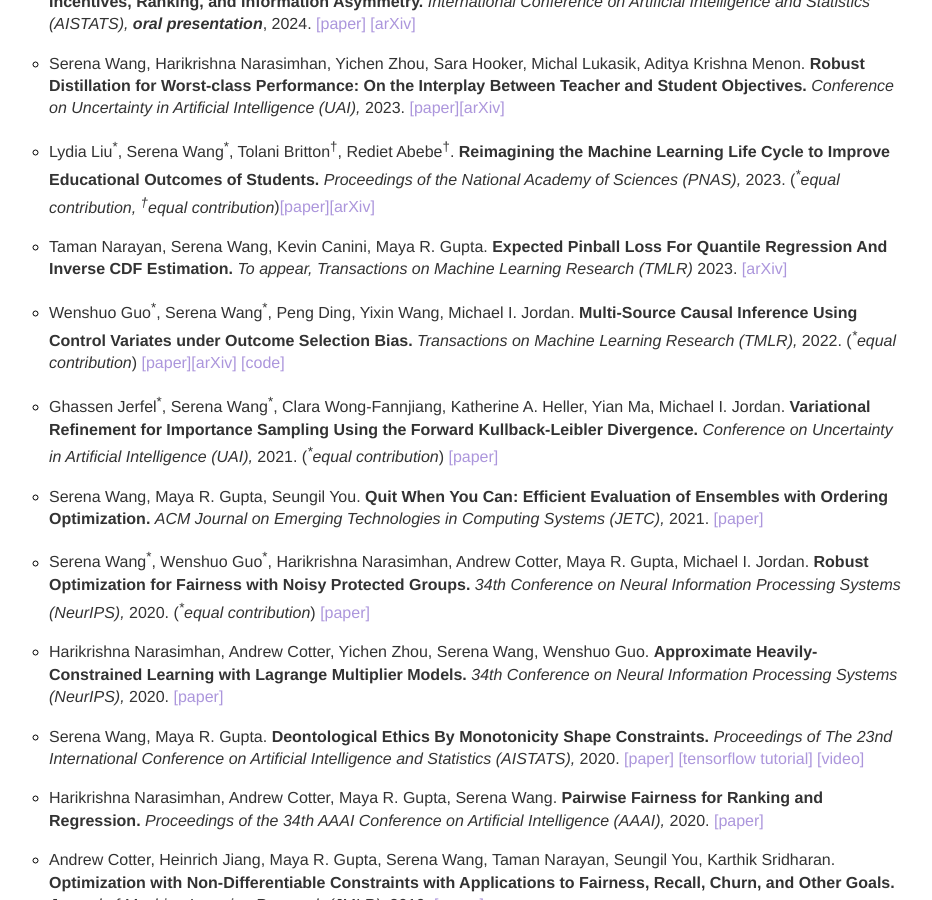
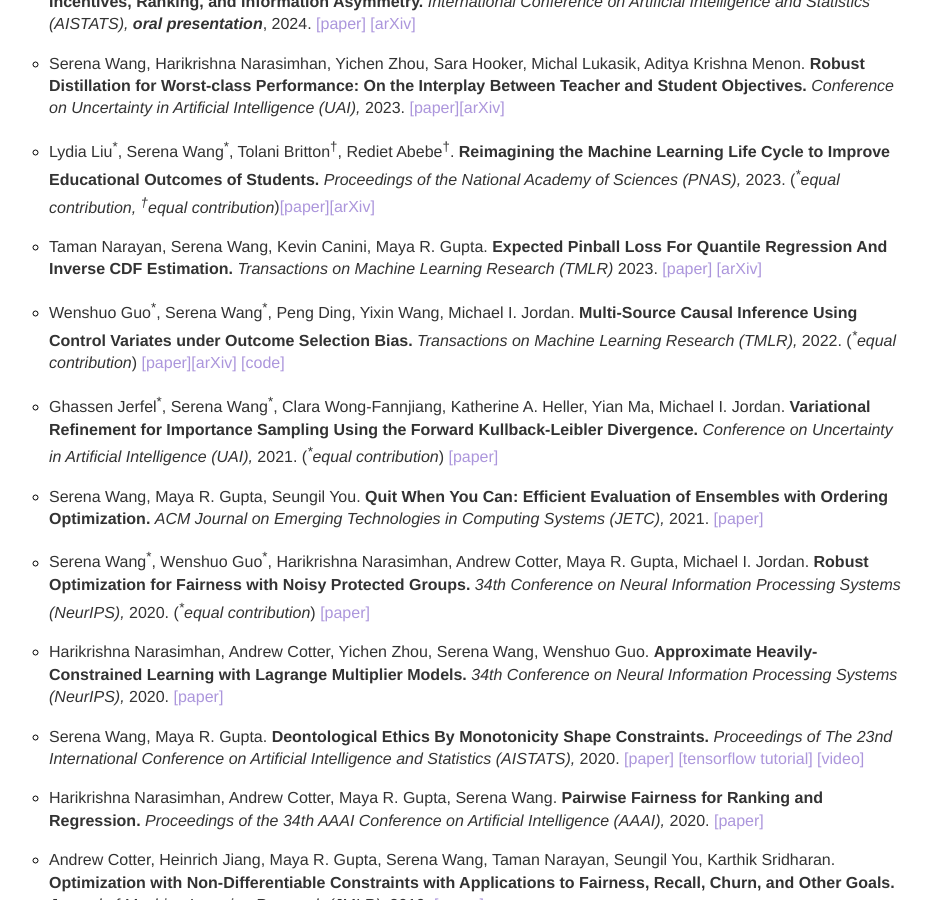
Before and after one commit to serenalwang/serenalwang.github.io, a Jekyll site: the page built from research.md, in a window 1280 px wide and 900 px high, scrolled down 502 px. Shown: the whole window, without its empty margins (183-1115 px from the left). Built offline with Jekyll 4.4.1, drawn with Linux system fonts in a browser that asks for light colours.

Commit message:
fixed tmlr paper

```diff
--- a/research.md
+++ b/research.md
@@ -26,7 +26,7 @@ title: Research
 
 
 * Taman Narayan, Serena Wang, Kevin Canini, Maya R. Gupta.
-**Expected Pinball Loss For Quantile Regression And Inverse CDF Estimation.** *To appear, Transactions on Machine Learning Research (TMLR)* 2023. [[arXiv]](https://arxiv.org/abs/2102.05135)
+**Expected Pinball Loss For Quantile Regression And Inverse CDF Estimation.** *Transactions on Machine Learning Research (TMLR)* 2023. [[paper]](https://openreview.net/pdf?id=Eg8Rnb0Hdd) [[arXiv]](https://arxiv.org/abs/2102.05135)
 
 * Wenshuo Guo<sup>\*</sup>, Serena Wang<sup>\*</sup>, Peng Ding, Yixin Wang, Michael I. Jordan.
 **Multi-Source Causal Inference Using Control Variates under Outcome Selection Bias.** *Transactions on Machine Learning Research (TMLR),* 2022. (*<sup>\*</sup>equal contribution*) [[paper]](https://openreview.net/pdf?id=CrimIjBa64)[[arXiv]](https://arxiv.org/abs/2103.16689) [[code]](https://github.com/serenalwang/multisource-causal-public)
```
